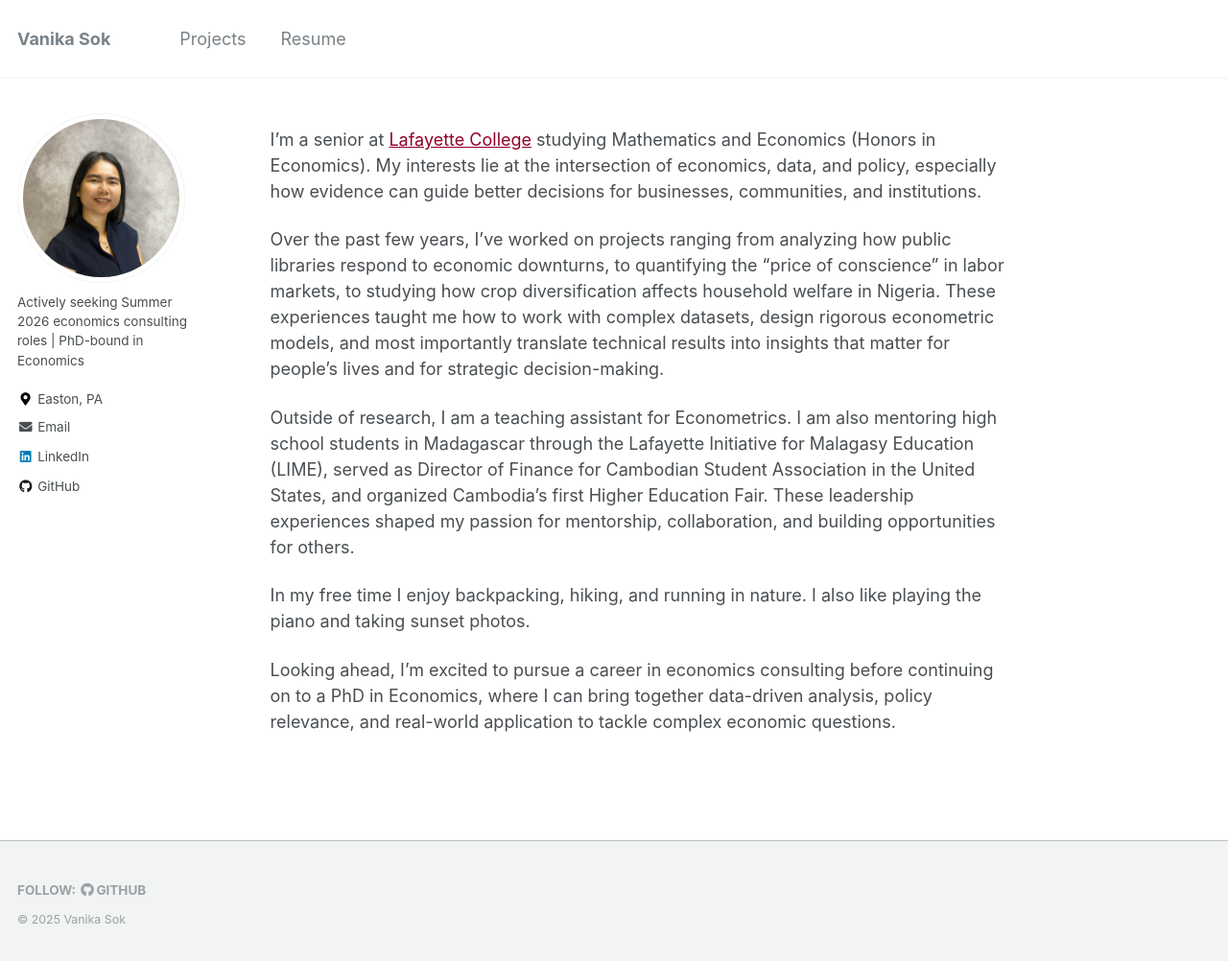
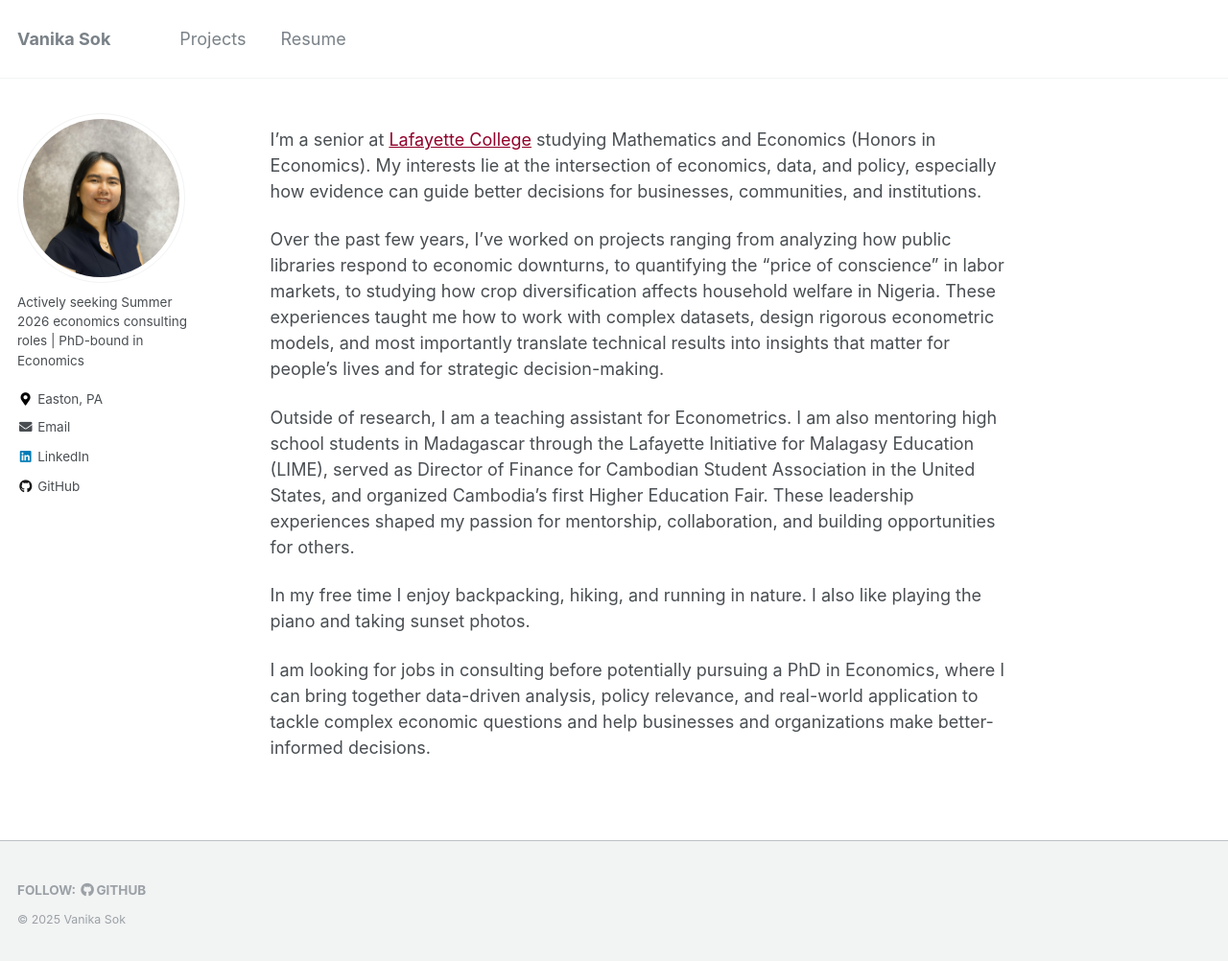
Before and after one commit to Vanika24/Vanika24.github.io, a Jekyll site: the page built from _pages/about.md, in a window 1280 px wide and 1005 px high. Shown: the top 1002 px of the window at 96% size. Built offline with Jekyll 4.4.1, drawn with Linux system fonts in a browser that asks for light colours.

Commit message:
Update about.md

```diff
--- a/_pages/about.md
+++ b/_pages/about.md
@@ -15,4 +15,4 @@ Outside of research, I am a teaching assistant for Econometrics. I am also mento
 
 In my free time I enjoy backpacking, hiking, and running in nature. I also like playing the piano and taking sunset photos.
 
-Looking ahead, I’m excited to pursue a career in economics consulting before continuing on to a PhD in Economics, where I can bring together data-driven analysis, policy relevance, and real-world application to tackle complex economic questions.
+I am looking for jobs in consulting before potentially pursuing a PhD in Economics, where I can bring together data-driven analysis, policy relevance, and real-world application to tackle complex economic questions and help businesses and organizations make better-informed decisions.
```
